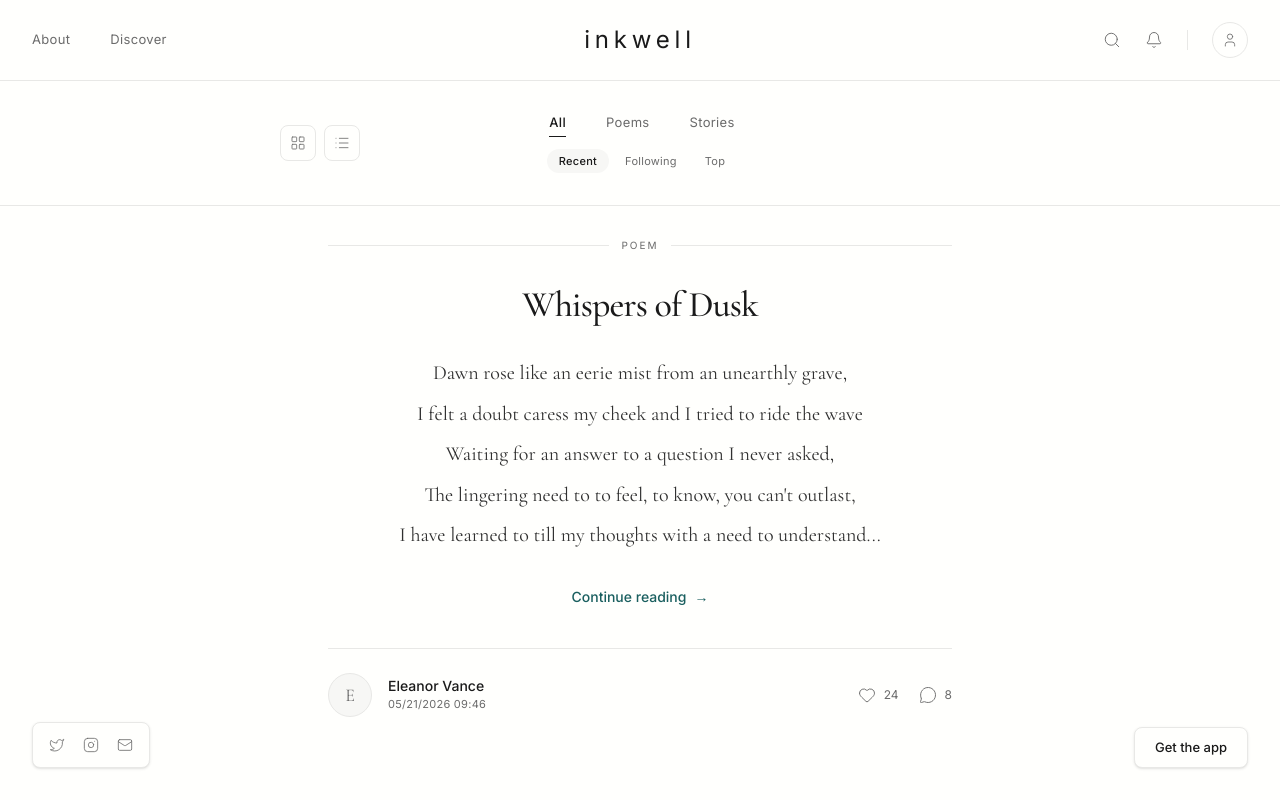
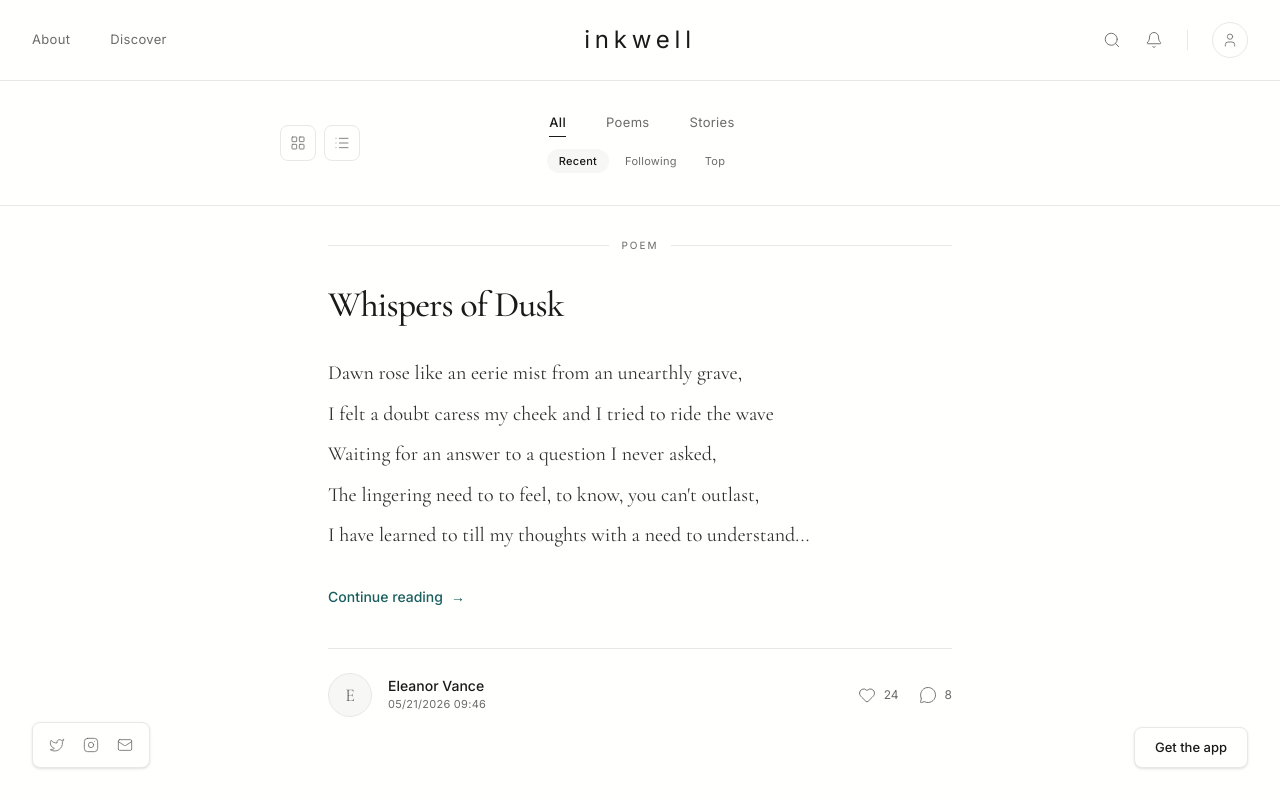
Before and after one commit to nmukassa1/v0-poetizer-clone, a Next.js app: page / in a window 1280 px wide. Shown: the top 800 px of the page. Built offline with nearby package versions, Linux system fonts and the light colour scheme.

Commit message:
feat: align content card text to left for better flow\n\nImprove traditional reading layout with left-aligned text elements.

```diff
--- a/components/content-card.tsx
+++ b/components/content-card.tsx
@@ -37,17 +37,17 @@ export function ContentCard({
           <span className="h-px flex-1 bg-border" />
         </div>
 
-        <h2 className="mb-8 text-center font-serif text-4xl font-medium tracking-tight text-foreground">
+        <h2 className="mb-8 font-serif text-4xl font-medium tracking-tight text-foreground">
           {title}
         </h2>
 
         <div className="mb-8 space-y-2 font-serif text-xl leading-relaxed text-foreground/90">
           {content.split("\n").map((line, index) => (
-            <p key={index} className="text-center">{line}</p>
+            <p key={index}>{line}</p>
           ))}
         </div>
 
-        <div className="mb-10 text-center">
+        <div className="mb-10">
           <Link
             href="#"
             className="inline-flex items-center gap-2 text-sm font-medium text-accent hover:underline underline-offset-4"
```
